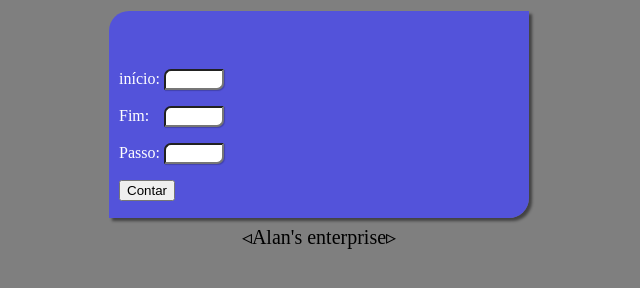
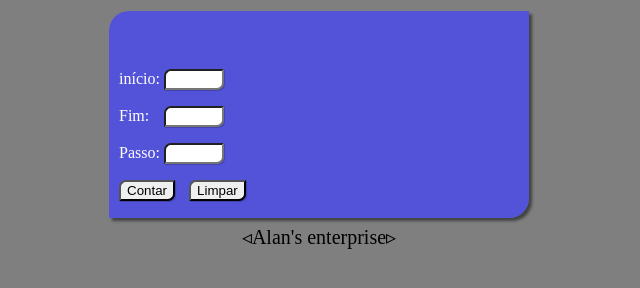
Before and after one commit to AlanGon1/contador-passo-a-passo, a plain HTML site: page index.html in a window 1280 px wide. Shown: the part 108-396 px from the top of the page, without its empty margins (321-961 px from the left). Drawn offline with Linux system fonts and the light colour scheme.

Commit message:
funções

```diff
--- a/index.html
+++ b/index.html
@@ -8,13 +8,18 @@
     <title>Contador</title>
 </head>
 <body>
-    <h1 onclick="contar()">Contador</h1>
+    <h1>Contador</h1>
     <section>
         <div>
             <p>início: <input type="number" name="" id="inicio"></p>
             <p>Fim: <input type="number" name="" id="fim"></p>
             <p>Passo: <input type="number" name="" id="passo"></p>
-            <button>Contar</button>
+
+            <button onclick="contar()">Contar</button>
+            <button onclick="limpar()">Limpar</button>
+        </div>
+        <div id="res">
+
         </div>
     </section>
     <footer>&triangleleft;Alan's enterprise&triangleright;</footer>
--- a/script.js
+++ b/script.js
@@ -1,13 +1,36 @@
 function contar(){
     var inicio = document.querySelector('#inicio')
-    var fim = document.querySelector('fim')
-    var passo = document.querySelector('passo')
+    var fim = document.querySelector('#fim')
+    var passo = document.querySelector('#passo')
 
-    var divi = document.body.createElement('div')
-    div.setAttribute('id', 'res')
-    res.innerHTML = 'Contando'
+    if (inicio.value.lenght == 0 ||fim.value.lenght == 0 || passo.value.lenght == 0) {
+        window.alert('[ERRO] Faltam dados!')
+    } else {
+        var ini = Number(inicio.value)
+        var fi = Number(fim.value)
+        var pas = Number(passo.value)
 
-    /*for(inicio.value;inicio<=fim;inicio+=passo){
-        res.innerHTML += inicio
-    }*/
+        var x = ini
+        if (ini<fi) {
+            while (x<=fi) {
+                res.innerHTML += x + ' '
+                x+=pas
+            }
+
+        } else {
+            while(x>=fi) {
+                res.innerHTML += x + ' '
+                x-=pas
+            }
+        }
+    }
+
+    /*var p = document.createElement('p')
+    p.setAttribute('id', 'ir')
+    res.appendChild(p)
+    p.textContent = inicio*/
 }
+
+function limpar() {
+    res.innerHTML = ''
+}
--- a/style.css
+++ b/style.css
@@ -29,10 +29,22 @@ div {
     color: white;
 }
 
+#res {
+    margin: auto;
+    height: auto;
+}
+
 input {
     width: 52px;
     border-radius: 7px 0px 7px 0px;
     box-shadow: 1px 1px 1px rgba(0, 0, 0, 0.212);
+}
+
+button {
+    border-radius: 7px 0px 7px 0px;
+    box-shadow: 1px 1px 1px rgba(0, 0, 0, 0.212);
+
+    margin-right: 10px;
 }
 
 #fim {
```
